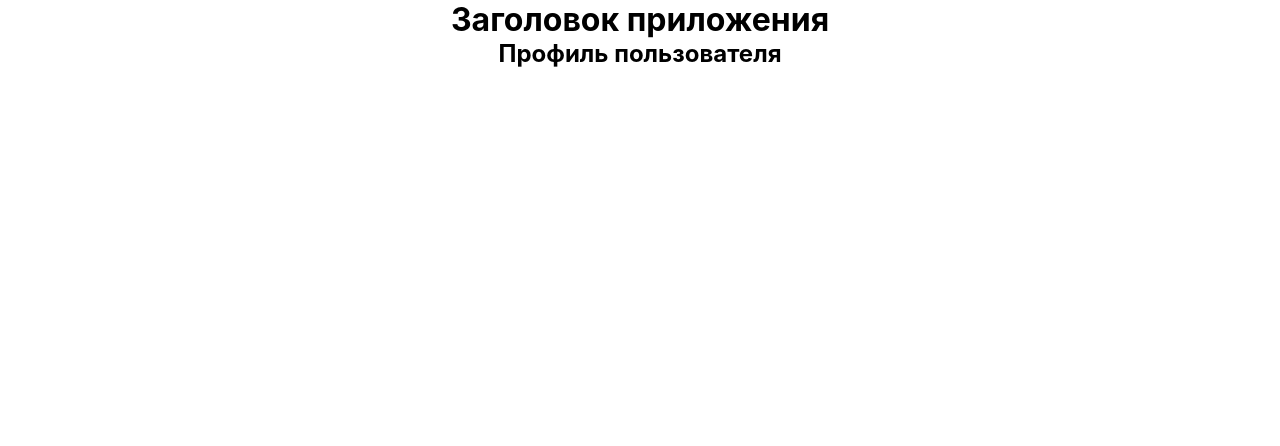
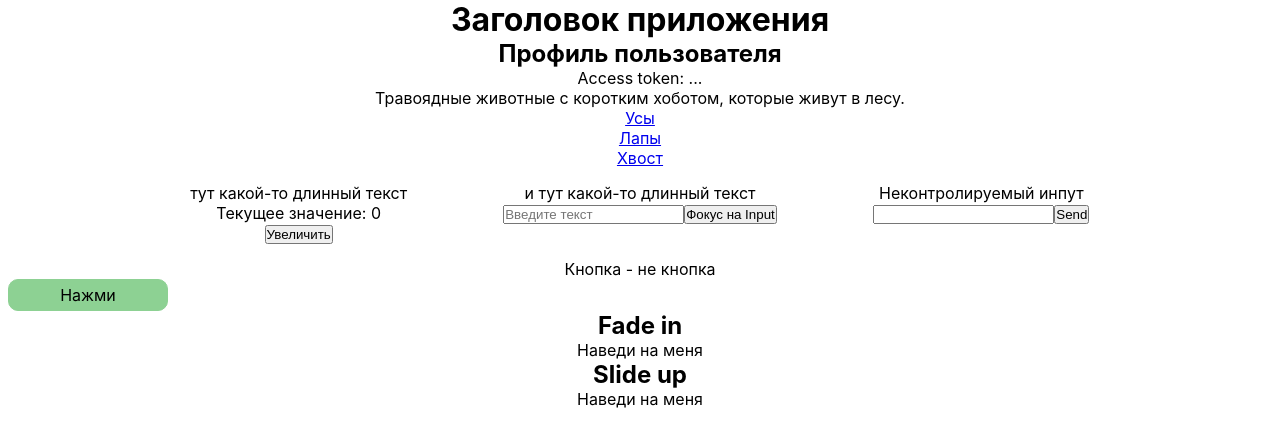
Before and after one commit to Mmarishko/test-sso, a React (Create React App) app in the folder frontend/: page /home in a window 1280 px wide. Shown: the top 446 px of the page. Built offline with nearby package versions, Linux system fonts and the light colour scheme.

Commit message:
feat: тест всплывашки

```diff
--- a/frontend/src/pages/HomePage/HomePage.tsx
+++ b/frontend/src/pages/HomePage/HomePage.tsx
@@ -25,7 +25,7 @@ export default function HomePage() {
     console.log(event?.target)
   }
   const handleKeyPress = (event: KeyboardEvent<HTMLDivElement>) => {
-    alert('KeyDown')
+    if (event?.code === 'Enter' || event?.code === 'Space') alert('KeyDown')
     console.log(event?.target)
   }
 
@@ -34,13 +34,9 @@ export default function HomePage() {
       <header>
         <h2 className="header">Профиль пользователя</h2>
       </header>
-      <body>
+      <div>
         <div id="root">
           <p>Access token: {accessToken?.substring(0, 20)}...</p>
-          <div className="range">
-            <label>Volume</label>
-            <input type="range" id="volume" name="volume" min="0" max="11" />
-          </div>
 
           <section role="tabpanel" tabIndex={1}>
             <p>Травоядные животные с коротким хоботом, которые живут в лесу.</p>
@@ -75,6 +71,7 @@ export default function HomePage() {
           </section>
 
           <section>
+            <div>Кнопка - не кнопка</div>
             <div
               id="myButton"
               className="button"
@@ -87,9 +84,27 @@ export default function HomePage() {
               Нажми
             </div>
           </section>
+
+          <section className="tooltip-section">
+            <div>
+              <h2>Fade in</h2>
+              <div className="tooltip-cnt">
+                <span className="tooltip-target">Наведи на меня</span>
+                <div className="tooltip">Эта подсказка проявилась</div>
+              </div>
+            </div>
+
+            <div className="transitioned">
+              <h2>Slide up</h2>
+              <div className="tooltip-cnt">
+                <span className="tooltip-target">Наведи на меня</span>
+                <div className="tooltip">Это подсказка, которая всплыла</div>
+              </div>
+            </div>
+          </section>
         </div>
         <div id="modal-root"></div>
-      </body>
+      </div>
     </main>
   )
 }
--- a/frontend/src/pages/HomePage/styles.css
+++ b/frontend/src/pages/HomePage/styles.css
@@ -19,10 +19,87 @@
   border-radius: 10px;
   color: black;
   background-color: #8dd193;
+  transition:
+    background-color 0.6s,
+    transform 0.3s;
 }
 
 .button:hover,
+.button:focus,
 .button:active {
   background-color: #67946a;
   border-color: #67946a;
+  transform: scale(110%);
+  transition:
+    background-color 1s,
+    transform 1.5s;
+
+  /* Значения функций */
+  /* transform: matrix(1, 2, 3, 4, 5, 6); */
+  /* transform: matrix3d(1, 0, 0, 0, 0, 1, 0, 0, 0, 0, 1, 0, 0, 0, 0, 1); */
+  /* transform: perspective(27px); */
+  /* transform: rotate(0.5turn); */
+  /* transform: rotate3d(1, 2, 3, 10deg); */
+  /* transform: rotateX(10deg); */
+  /* transform: rotateY(10deg); */
+  /* transform: rotateZ(10deg); */
+  /* transform: translate(12px, 50%); */
+  /* transform: translate3d(12px, 50%, 3em); */
+  /* transform: translateX(2em); */
+  /* transform: translateY(3em); */
+  /* transform: translateZ(2px); */
+  /* transform: scale(2, 0.5); */
+  /* transform: scale3d(2.5, 1.2, 0.3); */
+  /* transform: scaleX(2); */
+  /* transform: scaleY(0.5); */
+  /* transform: scaleZ(0.3); */
+  /* transform: skew(30deg, 20deg); */
+  /* transform: skewX(30deg); */
+  /* transform: skewY(1.07rad); */
+
+  /* Мультифункциональные значения */
+  /* transform: translateX(10px) rotate(10deg) translateY(5px); */
+  /* transform: perspective(500px) translate(10px, 0, 20px) rotateY(3deg); */
+
+  /* Глобальные значения */
+  /* transform: inherit;*/ /* Наследует значение transform от родительского элемента. */
+  /* transform: initial;  */ /* Сбрасывает transform к значению по умолчанию (обычно none).*/
+  /* transform: unset; */ /*Сбрасывает свойство: действует как inherit, если свойство наследуемое, или как initial, если нет. Так как transform не наследуется, он работает как initial.  */
 }
+
+.tooltip-section {
+  /* display: flex;
+  flex-direction: column; */
+}
+
+.tooltip-cnt {
+  position: relative;
+}
+
+.tooltip {
+  position: absolute;
+  left: 25%;
+  /* Описываем переход */
+  transition:
+    opacity 0.4s,
+    visibility 0.4s,
+    transform 0.4s;
+  /* Прячем элемент */
+  opacity: 0;
+  visibility: hidden;
+}
+
+.transitioned .tooltip {
+  /* Второй тултип ещё опускаем вниз */
+  transform: translateY(20px);
+}
+
+.tooltip-target:hover + .tooltip {
+  opacity: 1;
+  visibility: visible;
+}
+
+.transitioned .tooltip-target:hover + .tooltip {
+  /* Поднимаем второй тултип обратно вверх при появлении */
+  transform: translateY(0);
+}
```
